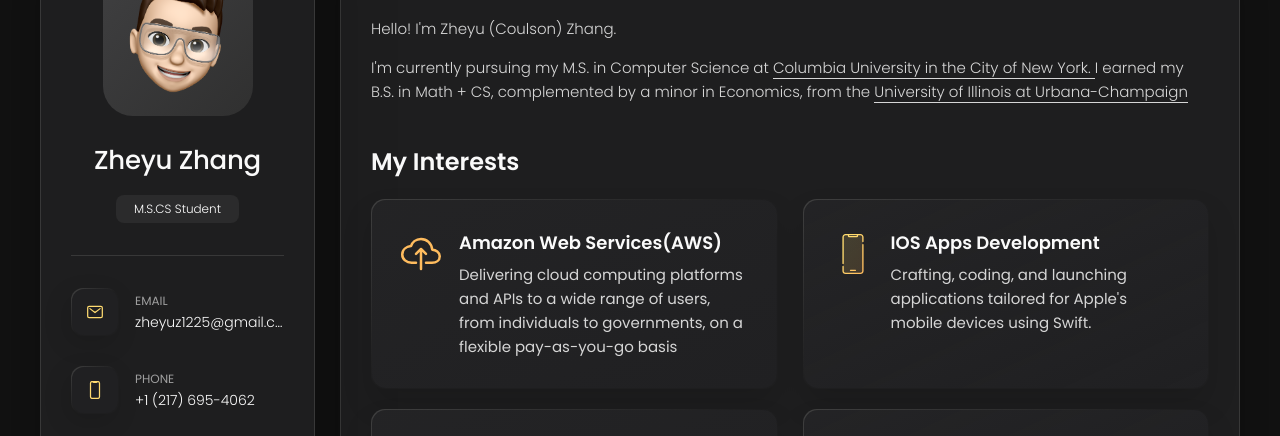
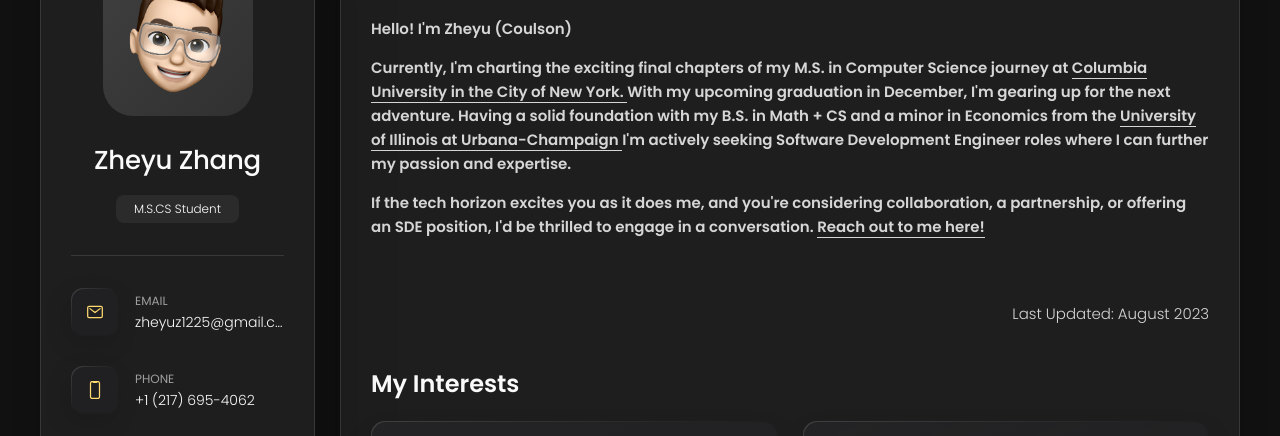
Before and after one commit to CoulsonZhang/CoulsonZhang.github.io, a plain HTML site: page index.html in a window 1280 px wide. Shown: the part 162-598 px from the top of the page. Drawn offline with nearby package versions, Linux system fonts and the light colour scheme.

Commit message:
update About Me

```diff
--- a/assets/css/style.css
+++ b/assets/css/style.css
@@ -534,6 +534,8 @@ main {
 }
 
 .about-link-aws {
+  font-size: var(--fs-7);
+  font-weight: var(--fw-500);
   display: inline;
   color: var(--white-2);
   text-decoration: none;
@@ -1924,6 +1926,9 @@ textarea.form-input::-webkit-resizer { display: none; }
 	 */
 
   .timeline-text { max-width: 700px; }
-}
-
-}
+
+  .last-updated {
+    text-align: right;
+}
+
+}
--- a/index.html
+++ b/index.html
@@ -162,10 +162,6 @@
 
       </nav>
 
-
-
-
-
       <!--
         - #ABOUT
       -->
@@ -177,18 +173,32 @@
         </header>
 
         <section class="about-text">
-          <p>
-            Hello! I'm Zheyu (Coulson) Zhang.
+          <p><strong>
+            Hello! I'm Zheyu (Coulson)
+          </strong>
           </p>
-          <p>
-            I'm currently pursuing my M.S. in Computer Science at
+          <p><strong>
+            Currently, I'm charting the exciting final chapters of my M.S. in Computer Science journey at
             <a href="https://columbia.edu/" target="_blank" class="about-link-cu">
               Columbia University in the City of New York.
-            </a>  I earned my B.S. in Math + CS, complemented by a minor in Economics, from the
+            </a>  With my upcoming graduation in December, I'm gearing up for the next adventure. Having a solid foundation with my B.S. in Math + CS and a minor in Economics from the
             <a href="https://illinois.edu/" target="_blank" class="about-link-ui">
               University of Illinois at Urbana-Champaign
             </a>
+            I'm actively seeking Software Development Engineer roles where I can further my passion and expertise.
+          </strong>
           </p>
+
+          <p><strong>
+            If the tech horizon excites you as it does me, and you're considering collaboration, a partnership, or offering an SDE position, I'd be thrilled to engage in a conversation.
+            <a href="mailto:zheyuz1225@gmail.com" target="_blank" class="about-link-cu">
+              Reach out to me here!
+            </a>
+          </strong>
+          </p>
+          <br>
+          <br>
+          <p class="last-updated"> Last Updated: August 2023</p>
         </section>
 
 
@@ -520,7 +530,7 @@
               </p>
 
               <p class="timeline-text">
-                - Developed a Glue job script for report generation, invoked by StepFunction Workflow
+                - Developed a Glue job script for report generation, seamlessly invoked within the StepFunction workflow
               </p>
 
             </li>
```
